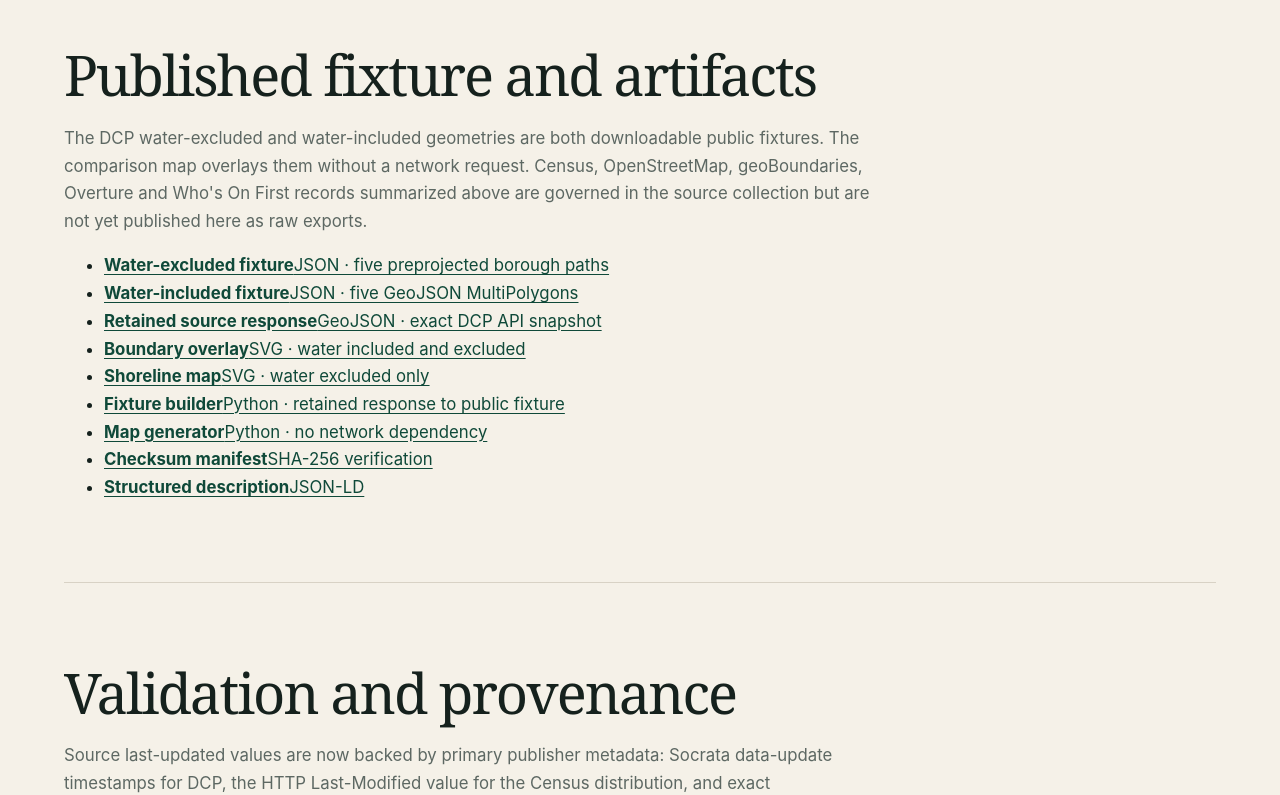
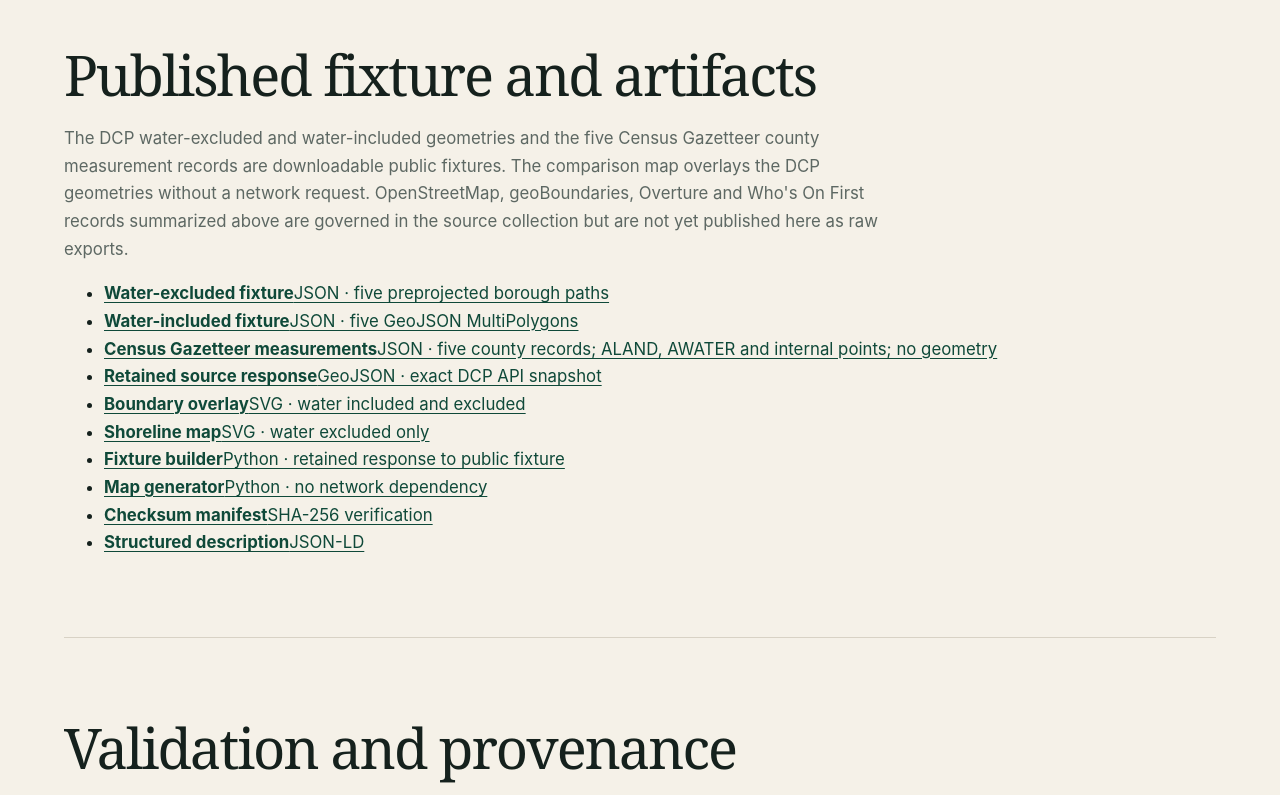
Before and after one commit to KnoEdg/knoedg.nyc, a plain HTML site: page nyc-boundaries/index.html in a window 1280 px wide. Shown: the part 8760-9555 px from the top of the page. Drawn offline with Linux system fonts and the light colour scheme.

Commit message:
feat: publish Census Gazetteer fixture

```diff
--- a/nyc-boundaries/index.html
+++ b/nyc-boundaries/index.html
@@ -116,8 +116,8 @@
 </section>
 <section aria-labelledby="published-material">
 <h2 id="published-material">Published fixture and artifacts</h2>
-<p>The DCP water-excluded and water-included geometries are both downloadable public fixtures. The comparison map overlays them without a network request. Census, OpenStreetMap, geoBoundaries, Overture and Who&#x27;s On First records summarized above are governed in the source collection but are not yet published here as raw exports.</p>
-<ul><li><a href="/data/fixtures/nyc-boroughs-water-excluded.json"><strong>Water-excluded fixture</strong>JSON · five preprojected borough paths</a></li><li><a href="/data/fixtures/nyc-boroughs-water-included.json"><strong>Water-included fixture</strong>JSON · five GeoJSON MultiPolygons</a></li><li><a href="/data/sources/nyc-boroughs-water-included-2026-08-09.geojson"><strong>Retained source response</strong>GeoJSON · exact DCP API snapshot</a></li><li><a href="/assets/nyc-boundaries-comparison.svg"><strong>Boundary overlay</strong>SVG · water included and excluded</a></li><li><a href="/assets/nyc-boroughs.svg"><strong>Shoreline map</strong>SVG · water excluded only</a></li><li><a href="/scripts/build_nyc_water_included_fixture.py"><strong>Fixture builder</strong>Python · retained response to public fixture</a></li><li><a href="/scripts/generate_nyc_boroughs_svg.py"><strong>Map generator</strong>Python · no network dependency</a></li><li><a href="/data/fixtures/SHA256SUMS"><strong>Checksum manifest</strong>SHA-256 verification</a></li><li><a href="/nyc-boundaries/index.jsonld"><strong>Structured description</strong>JSON-LD</a></li></ul>
+<p>The DCP water-excluded and water-included geometries and the five Census Gazetteer county measurement records are downloadable public fixtures. The comparison map overlays the DCP geometries without a network request. OpenStreetMap, geoBoundaries, Overture and Who&#x27;s On First records summarized above are governed in the source collection but are not yet published here as raw exports.</p>
+<ul><li><a href="/data/fixtures/nyc-boroughs-water-excluded.json"><strong>Water-excluded fixture</strong>JSON · five preprojected borough paths</a></li><li><a href="/data/fixtures/nyc-boroughs-water-included.json"><strong>Water-included fixture</strong>JSON · five GeoJSON MultiPolygons</a></li><li><a href="/data/fixtures/nyc-census-gazetteer-county-measurements.json"><strong>Census Gazetteer measurements</strong>JSON · five county records; ALAND, AWATER and internal points; no geometry</a></li><li><a href="/data/sources/nyc-boroughs-water-included-2026-08-09.geojson"><strong>Retained source response</strong>GeoJSON · exact DCP API snapshot</a></li><li><a href="/assets/nyc-boundaries-comparison.svg"><strong>Boundary overlay</strong>SVG · water included and excluded</a></li><li><a href="/assets/nyc-boroughs.svg"><strong>Shoreline map</strong>SVG · water excluded only</a></li><li><a href="/scripts/build_nyc_water_included_fixture.py"><strong>Fixture builder</strong>Python · retained response to public fixture</a></li><li><a href="/scripts/generate_nyc_boroughs_svg.py"><strong>Map generator</strong>Python · no network dependency</a></li><li><a href="/data/fixtures/SHA256SUMS"><strong>Checksum manifest</strong>SHA-256 verification</a></li><li><a href="/nyc-boundaries/index.jsonld"><strong>Structured description</strong>JSON-LD</a></li></ul>
 </section>
 <section aria-labelledby="quality">
 <h2 id="quality">Validation and provenance</h2>
@@ -131,7 +131,7 @@
 </section>
 <section aria-labelledby="history">
 <h2 id="history">Publication history</h2>
-<ol><li>August 9, 2026 — Water-excluded borough fixture, deterministic generator and SVG published.</li><li>August 9, 2026 — NYC Boundaries established as the canonical knowledge resource with Linked Data metadata and multi-source comparison.</li><li>August 9, 2026 — Water-included geometry, retained source response and reproducible boundary overlay published.</li><li>August 9, 2026 — geoBoundaries and Overture Maps governed representations added with explicit Census and OpenStreetMap provenance-cluster dispositions.</li><li>August 9, 2026 — Five Who&#x27;s On First county records added for stable identifiers, hierarchy and concordances, with default geometry retained in the Census provenance cluster.</li><li>August 9, 2026 — NYC Boundaries migrated to authoritative structured content blocks under <code>fixture-page/v2</code>; the public renderer remains backward-compatible with frozen v1 artifacts.</li></ol>
+<ol><li>August 9, 2026 — Water-excluded borough fixture, deterministic generator and SVG published.</li><li>August 9, 2026 — NYC Boundaries established as the canonical knowledge resource with Linked Data metadata and multi-source comparison.</li><li>August 9, 2026 — Water-included geometry, retained source response and reproducible boundary overlay published.</li><li>August 9, 2026 — geoBoundaries and Overture Maps governed representations added with explicit Census and OpenStreetMap provenance-cluster dispositions.</li><li>August 9, 2026 — Five Who&#x27;s On First county records added for stable identifiers, hierarchy and concordances, with default geometry retained in the Census provenance cluster.</li><li>August 9, 2026 — NYC Boundaries migrated to authoritative structured content blocks under <code>fixture-page/v2</code>; the public renderer remains backward-compatible with frozen v1 artifacts.</li><li>August 9, 2026 — Five 2023 Census Gazetteer county measurement records published as a public-safe JSON fixture with ALAND, AWATER, internal points, source lineage, rights, and statistical-purpose limitations; no geometry is included.</li></ol>
 </section>
 </section>
 </article>
```
